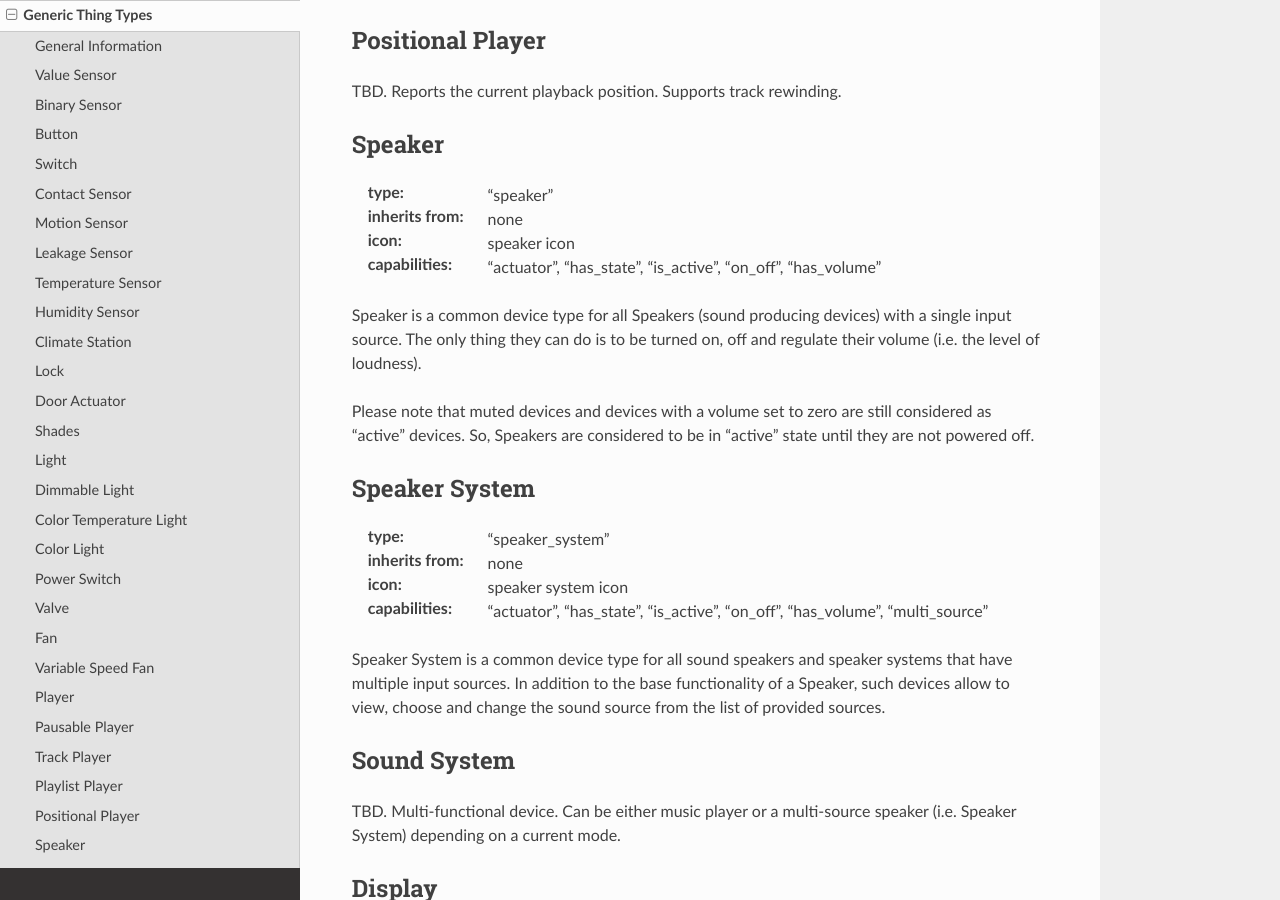
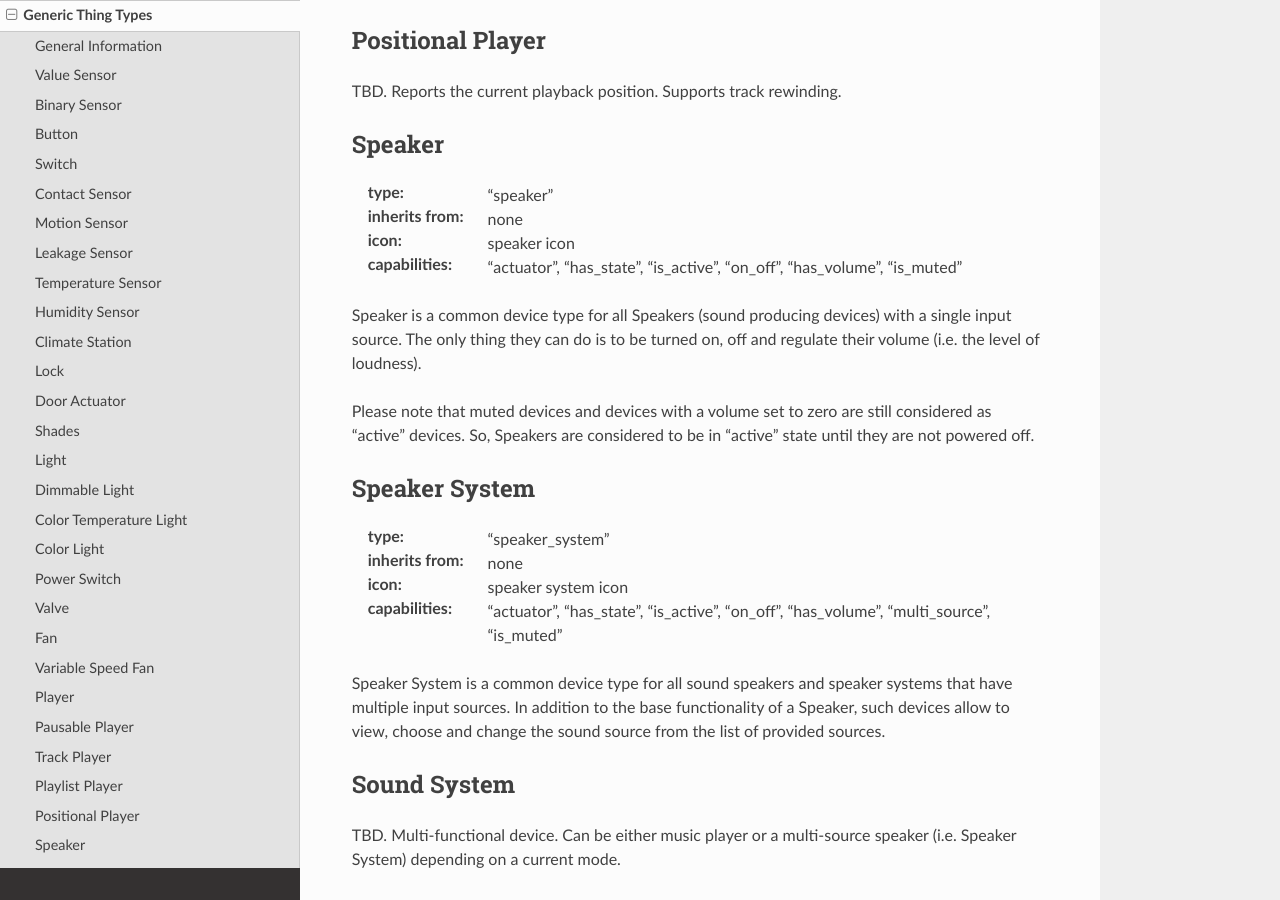
Before and after one commit to fossabot/everpl, a Sphinx documentation site: the page built from docs/source/developer/generic_thing_types.rst, in a window 1280 px wide and 900 px high, scrolled down 7424 px. Built offline with Sphinx 7.4.7 and the Read the Docs theme 2.0.0, drawn with Linux system fonts in a browser that asks for light colours; pages that are not in the unit, such as notebooks, are missing from menus.

Commit message:
DOCS: Added is_muted capability for both Speaker and Speaker System

```diff
--- a/docs/source/developer/generic_thing_types.rst
+++ b/docs/source/developer/generic_thing_types.rst
@@ -476,7 +476,8 @@ Speaker
 :icon: speaker icon
 
 :capabilities:
-    "actuator", "has_state", "is_active", "on_off", "has_volume"
+    "actuator", "has_state", "is_active", "on_off", "has_volume",
+    "is_muted"
 
 Speaker is a common device type for all Speakers (sound producing
 devices) with a single input source. The only thing they can do is
@@ -499,7 +500,7 @@ Speaker System
 
 :capabilities:
     "actuator", "has_state", "is_active", "on_off", "has_volume",
-    "multi_source"
+    "multi_source", "is_muted"
 
 Speaker System is a common device type for all sound speakers and
 speaker systems that have multiple input sources. In addition to the
```
